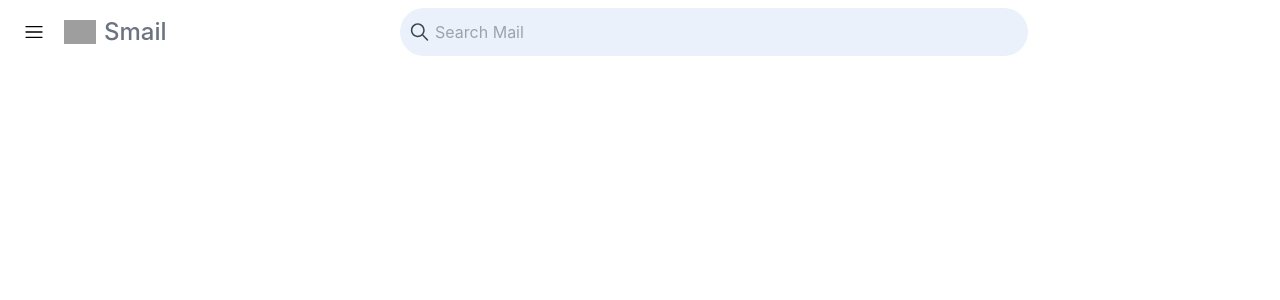
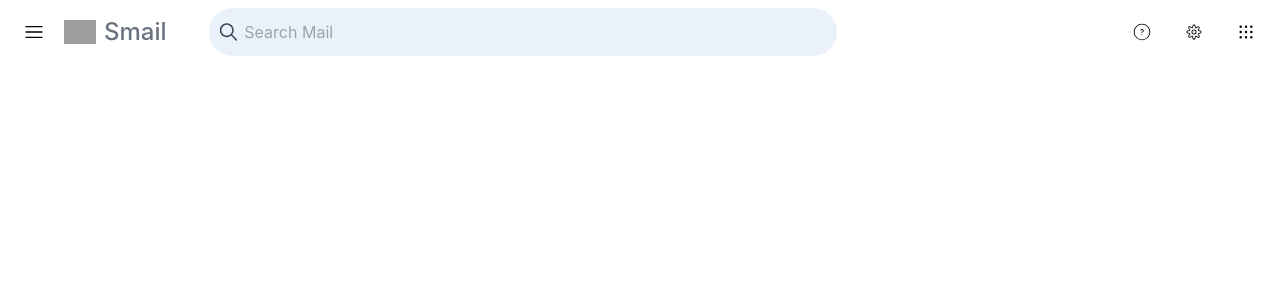
Before and after one commit to CoolShivas/007--React_Redux_Mail_Box, a React (Vite) app in the folder mail_box_clone/: page / in a window 1280 px wide. Shown: the top 300 px of the page. Built offline with nearby package versions, Linux system fonts and the light colour scheme; grey boxes are pictures that could not be loaded.

Commit message:
Question-Mark, Setting and Triple-Dot Icons added with mobile responsiveness hidden.

```diff
--- a/mail_box_clone/src/components/shared/Navbar.jsx
+++ b/mail_box_clone/src/components/shared/Navbar.jsx
@@ -1,3 +1,6 @@
+import { PiDotsNineBold } from "react-icons/pi";
+import { CiSettings } from "react-icons/ci";
+import { CiCircleQuestion } from "react-icons/ci";
 import { IoIosSearch } from "react-icons/io";
 import { RxHamburgerMenu } from "react-icons/rx";
 
@@ -14,7 +17,7 @@ const Navbar = () => {
             </div>
             {/* Ending of Logo and Heading with Humburger */}
 
-            {/* Starting of Search Bar with Logo */}
+            {/* Starting of Search Bar with Logo and added responsiveness according to mobile*/}
             <div className="md:block hidden w-[50%] mr-60">
                 <div className="flex items-center bg-[#EAF1FB] px-2 py-3 rounded-full">
                     <IoIosSearch size={"24px"} className="text-gray-700" />
@@ -23,7 +26,25 @@ const Navbar = () => {
                         className="rounded-full w-full bg-transparent outline-none px-1" />
                 </div>
             </div>
-            {/* Ending of Search Bar with Logo */}
+            {/* Ending of Search Bar with Logo and added responsiveness according to mobile*/}
+
+            {/* Starting of Question, Setting and Triple Dots Logo */}
+            <div className="md:block hidden">
+                <div className="flex items-center gap-2">
+                    <div className="p-3 rounded-full hover:bg-gray-100 cursor-pointer">
+                        <CiCircleQuestion size={"20px"} />
+                    </div>
+
+                    <div className="p-3 rounded-full hover:bg-gray-100 cursor-pointer">
+                        <CiSettings size={"20px"} />
+                    </div>
+
+                    <div className="p-3 rounded-full hover:bg-gray-100 cursor-pointer">
+                        <PiDotsNineBold size={"20px"} />
+                    </div>
+                </div>
+            </div>
+            {/* Ending of Question, Setting and Triple Dots Logo */}
         </div>
     )
 }
```
